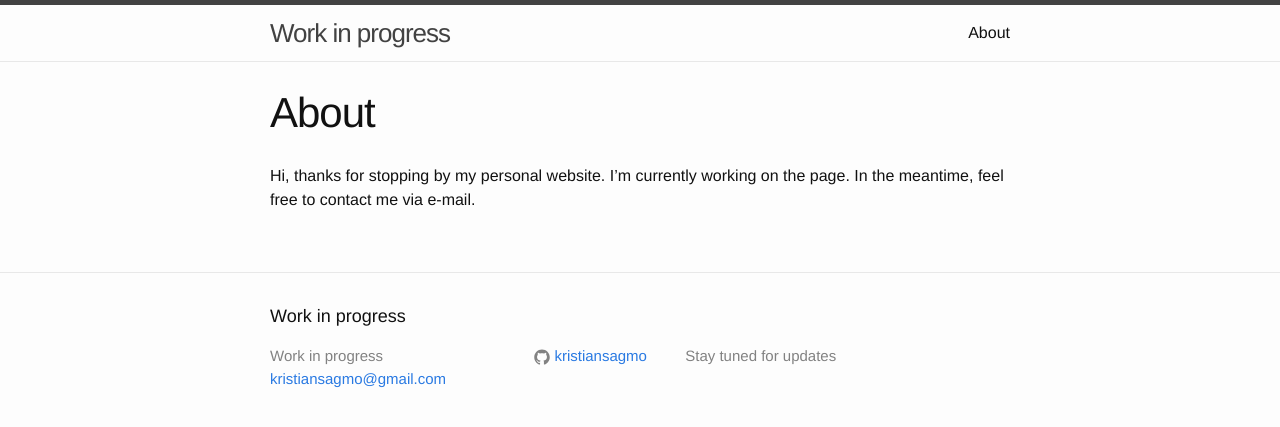
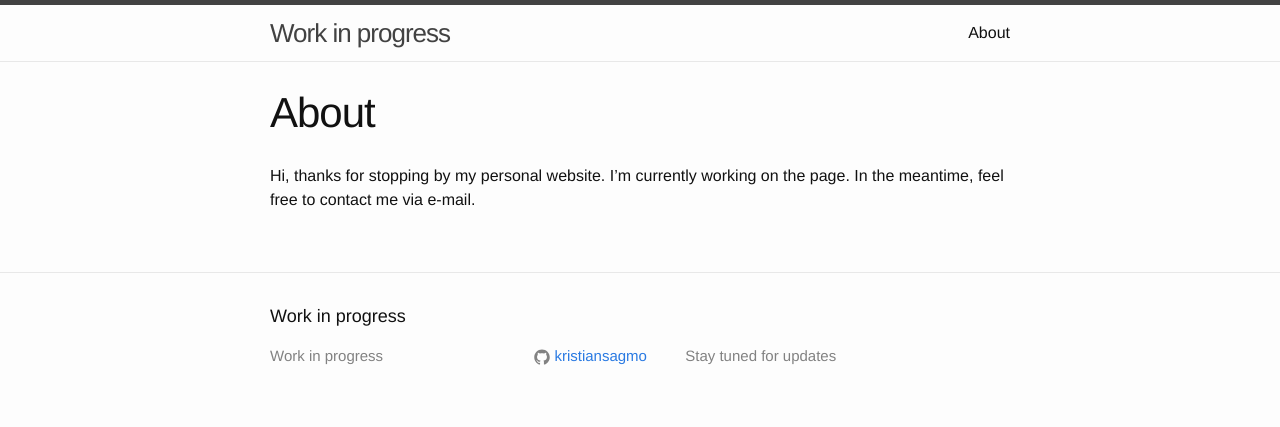
Before and after one commit to kristiansagmo/kristiansagmo.github.io, a Jekyll site: the page built from about.md, in a window 1280 px wide. Shown: the top 427 px of the page. Built offline with Jekyll 4.4.1, drawn with Linux system fonts in a browser that asks for light colours.

Commit message:
Update _config.yml

```diff
--- a/_config.yml
+++ b/_config.yml
@@ -7,7 +7,7 @@
 
 # Site settings
 title: Work in progress
-email: kristiansagmo@gmail.com
+email:
 description: > # this means to ignore newlines until "baseurl:"
   Stay tuned for updates
 baseurl: "" # the subpath of your site, e.g. /blog
```
